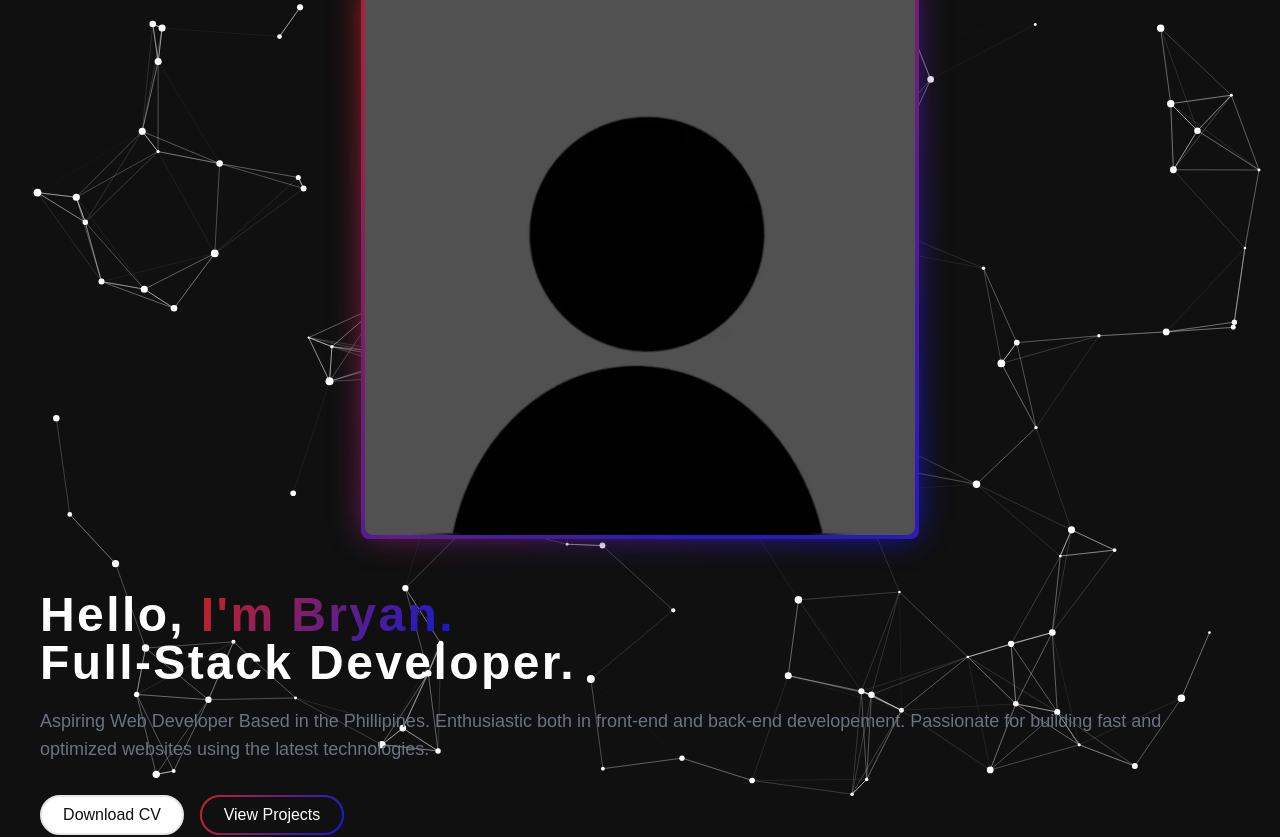
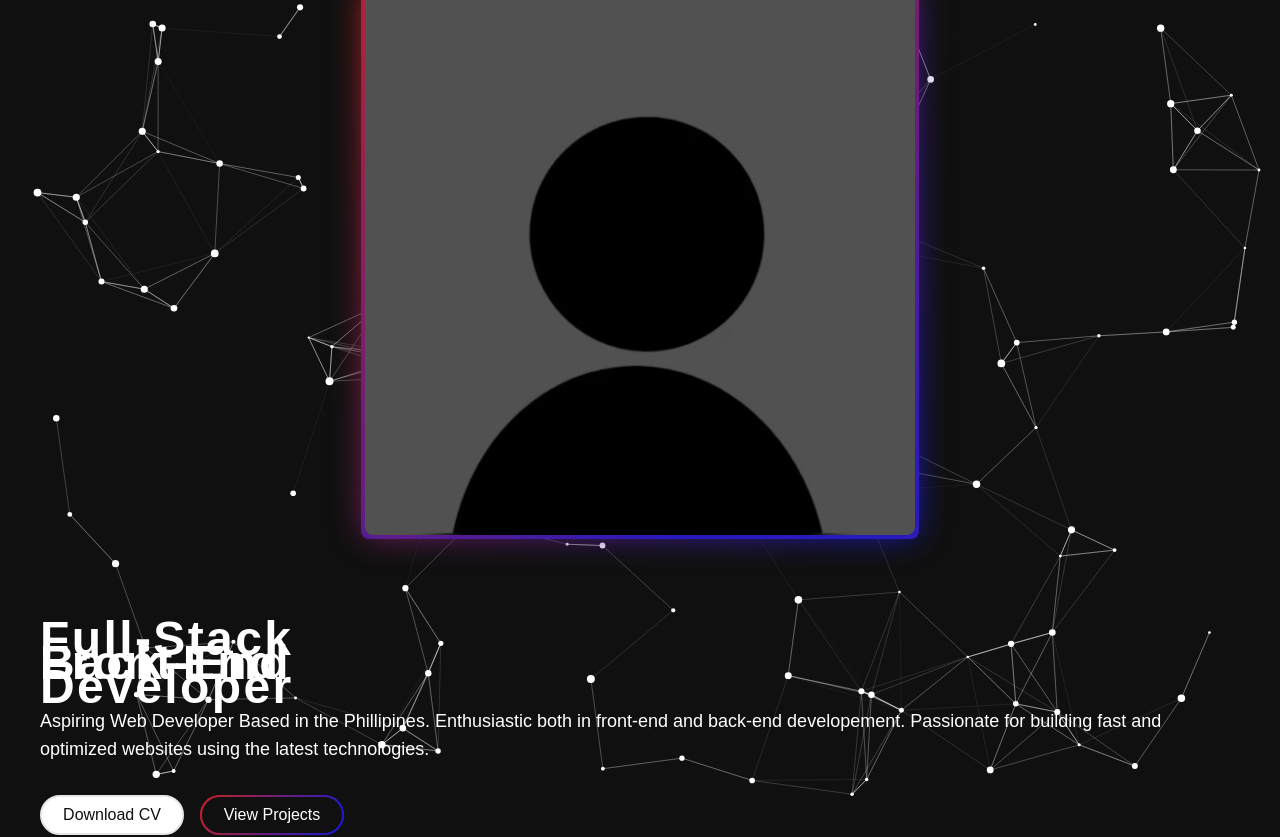
Before and after one commit to brynrgnzls/portfolio, a React (Vite) app in the folder client/: page / in a window 1280 px wide. Shown: the top 837 px of the page. Built offline with nearby package versions, Linux system fonts and the light colour scheme.

Commit message:
.\src\components\Footer.tsx

```diff
--- a/client/src/components/Cover.tsx
+++ b/client/src/components/Cover.tsx
@@ -22,7 +22,7 @@ function Cover() {
 
 function Avatar() {
   return (
-    <div className="glow-accent relative m-5 aspect-square w-56 rounded-full before:rounded-full after:absolute after:h-full after:w-full after:rounded-full after:bg-accent after:blur-lg after:content-[''] sm:mb-8 sm:w-72 md:w-1/2 md:before:rounded-lg md:after:rounded-lg md:max-xl:min-w-80 xl:max-w-[550px]">
+    <div className="glow-accent max relative m-5 aspect-square w-56 rounded-full before:rounded-full after:absolute after:h-full after:w-full after:rounded-full after:bg-accent after:blur-lg after:content-[''] sm:mb-8 sm:w-72 md:w-1/2 md:before:rounded-lg md:after:rounded-lg md:max-lg:w-72 lg:max-xl:min-w-72 xl:max-w-[550px]">
       <img
         src={pfp}
         alt="Image of Bryan Gonzales"
@@ -34,20 +34,35 @@ function Avatar() {
 
 function Header() {
   return (
-    <p className="lg:leading mb-3 w-full text-4xl font-semibold leading-normal tracking-wider sm:mb-5 sm:text-5xl 2xl:text-6xl">
-      Hello,{" "}
-      <span className="bg-accent bg-clip-text text-transparent">
-        I'm Bryan.
-      </span>{" "}
-      <br />
-      Full-Stack Developer.
-    </p>
+    <div className="lg:leading 2xl mb-3 inline-block text-4xl font-semibold leading-normal tracking-wider sm:mb-5 sm:text-5xl lg:text-6xl 2xl:text-7xl">
+      <p className="text-animation-name z-50 bg-acccentText bg-clip-text font-mono text-transparent lg:mb-2">
+        Hello I'm Bryan.
+      </p>
+
+      <div className="justify-startfont-mono relative flex items-center">
+        <div className="2xl:6xl relative inline-block font-mono sm:text-4xl lg:text-5xl">
+          <p className="text-animation-frontend overflow-hidden opacity-0">
+            Front-End
+          </p>
+        </div>
+        <div className="2xl:6xl absolute inline-block font-mono sm:text-4xl lg:text-5xl">
+          <p className="text-animation-backend overflow-hidden opacity-0">
+            Back-End
+          </p>
+        </div>
+        <div className="2xl:6xl absolute inline-block font-mono text-2xl sm:text-4xl lg:text-5xl">
+          <p className="text-animation-fullstack overflow-hidden opacity-0">
+            Full-Stack Developer
+          </p>
+        </div>
+      </div>
+    </div>
   );
 }
 
 function Context() {
   return (
-    <p className="mb-5 w-full text-sm text-gray-500 sm:mb-8 sm:text-base md:text-lg 2xl:text-xl">
+    <p className="text-animation-context mb-5 w-full text-sm text-gray-400 opacity-0 sm:mb-8 sm:text-base md:text-lg 2xl:text-xl">
       Aspiring Web Developer Based in the Phillipines. Enthusiastic both in
       front-end and back-end developement. Passionate for building fast and
       optimized websites using the latest technologies.
@@ -57,7 +72,7 @@ function Context() {
 
 function ButtonContainer({ children }: { children: React.ReactNode }) {
   return (
-    <div className="flex w-full justify-center gap-4 md:justify-start">
+    <div className="text-animation-context flex w-full justify-center gap-4 opacity-0 md:justify-start">
       {children}
     </div>
   );
@@ -92,11 +107,7 @@ function ViewProjectsButton() {
 }
 
 function ContextLayout({ children }: { children: React.ReactNode }) {
-  return (
-    <div className="max-md:max-w-[550px] max-sm:max-w-sm md:w-full" >
-      {children}
-    </div>
-  );
+  return <div className="w-full max-sm:max-w-[500px]">{children}</div>;
 }
 
 export default memo(Cover);
```
